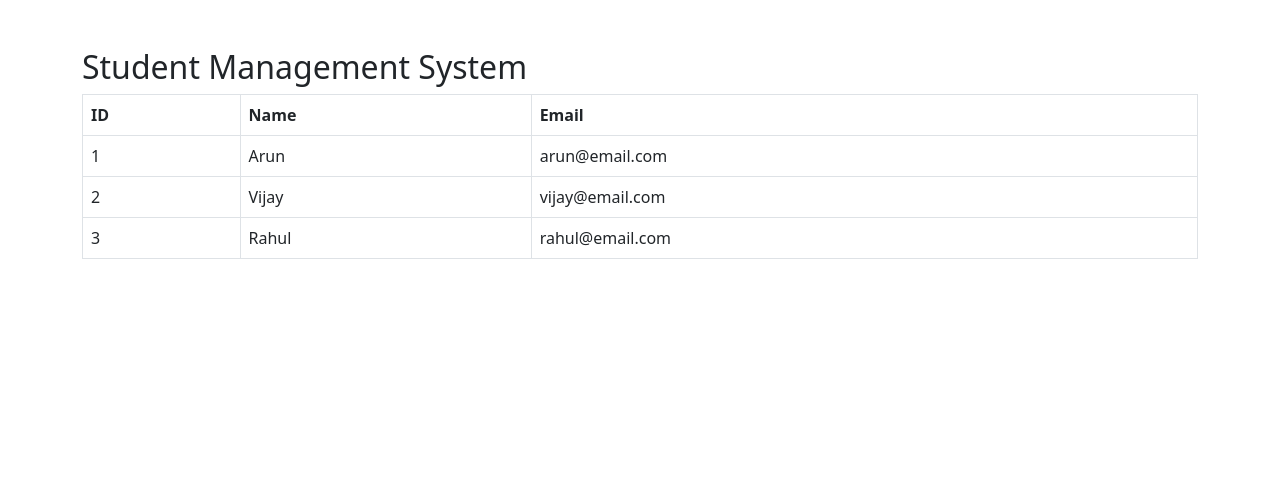
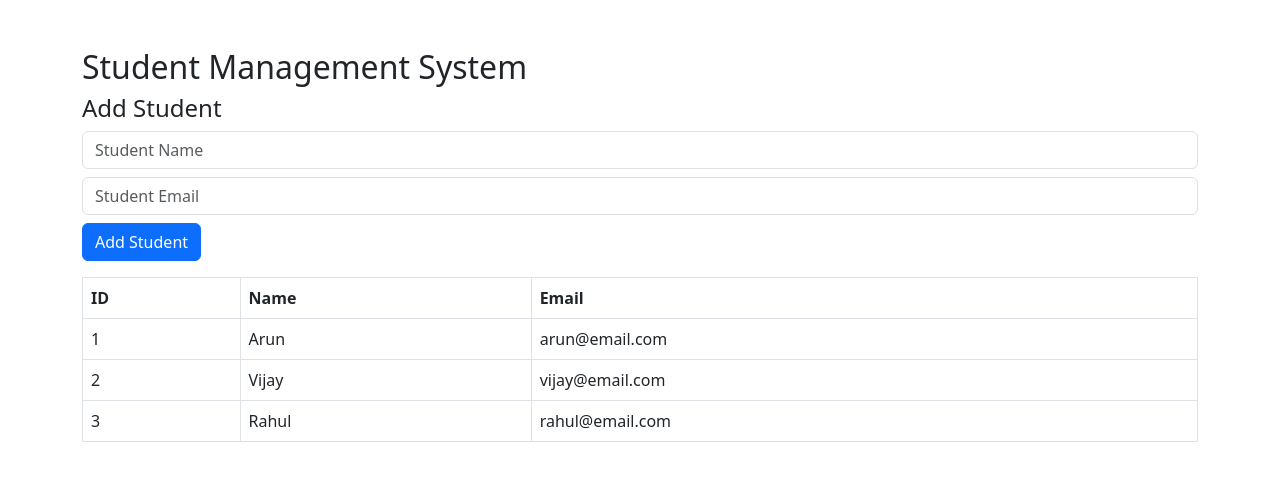
Before and after one commit to iyyappan07/student-management-system, a plain HTML site: page index.html in a window 1280 px wide. Drawn offline with nearby package versions, Linux system fonts and the light colour scheme.

Commit message:
Add student input fields and button to index.html

```diff
--- a/index.html
+++ b/index.html
@@ -14,6 +14,17 @@ href="https://cdn.jsdelivr.net/npm/bootstrap@5.3.0/dist/css/bootstrap.min.css">
 <body class="container mt-5">
 
 <h2>Student Management System</h2>
+
+<div class="mb-3">
+<h4>Add Student</h4>
+
+<input type="text" id="name" class="form-control mb-2" placeholder="Student Name">
+
+<input type="email" id="email" class="form-control mb-2" placeholder="Student Email">
+
+<button class="btn btn-primary" onclick="addStudent()">Add Student</button>
+
+</div>
 
 <table class="table table-bordered">
 
```
